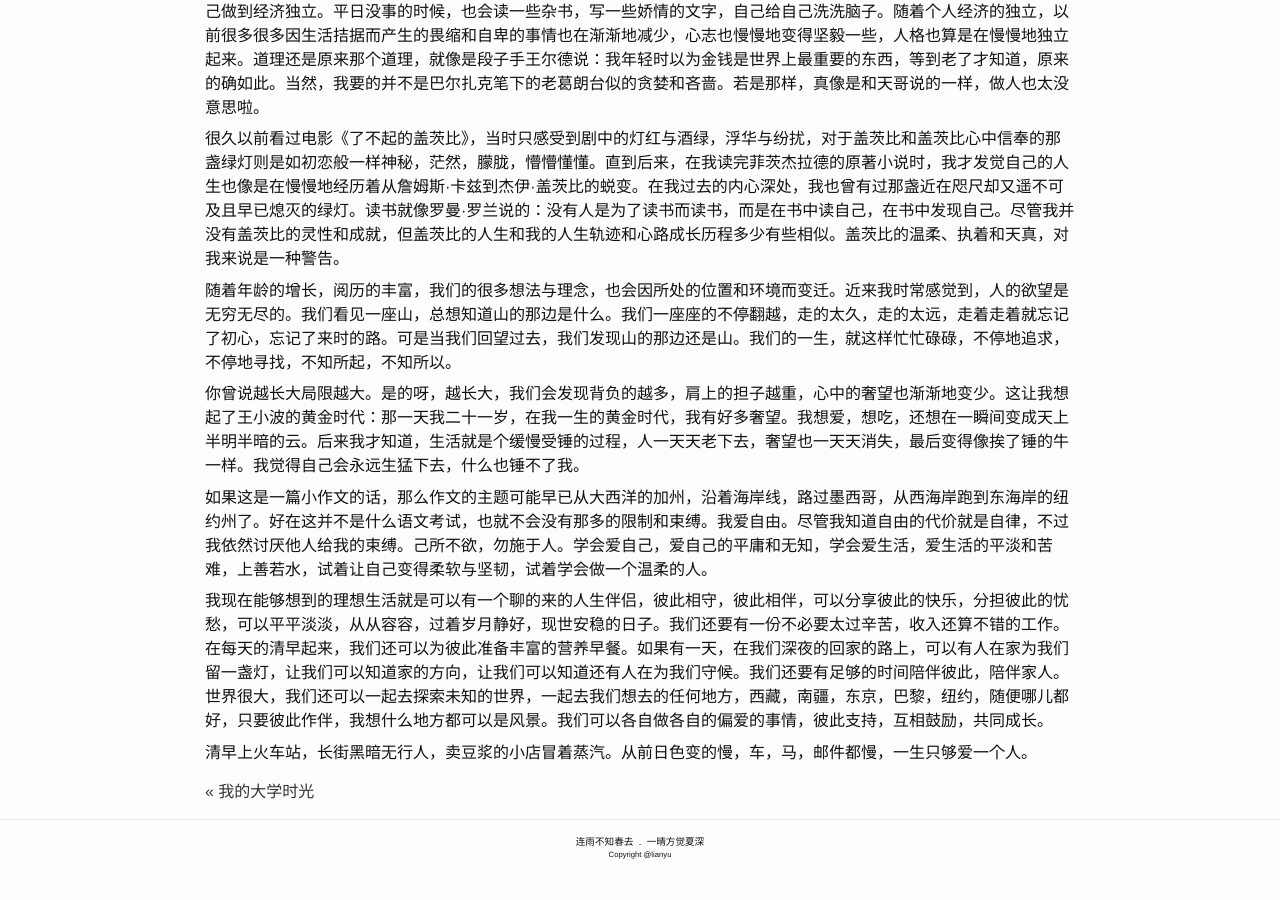
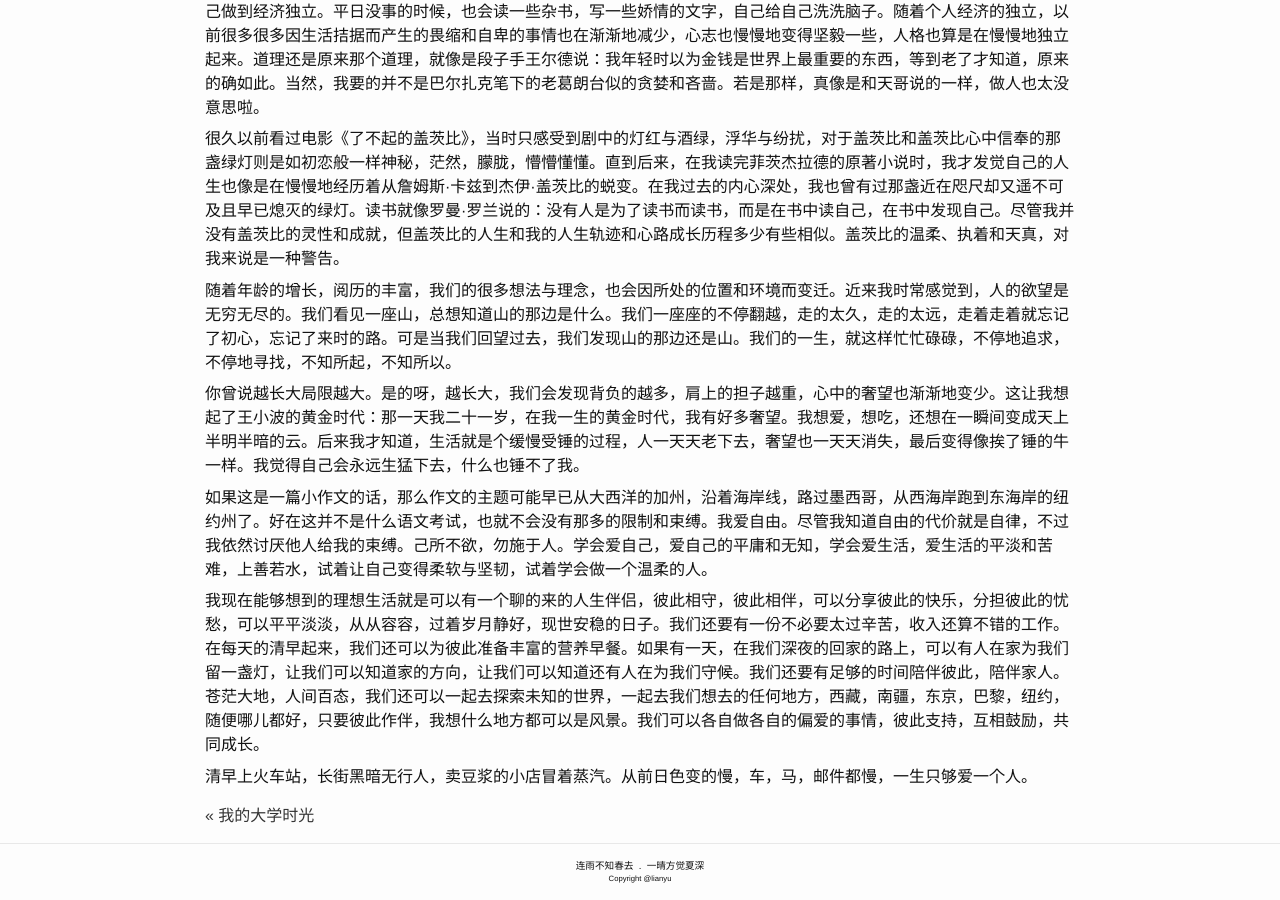
Before and after one commit to lianyu1115/lianyu, a Jekyll site: the page built from _essays/2021-02-22-我理想中的生活.md, in a window 1280 px wide and 900 px high, scrolled down 657 px. Built offline with Jekyll 4.4.1, drawn with Linux system fonts in a browser that asks for light colours; before the commit the page ends 1533 px from its top, so only the background shows below that.

Commit message:
Update 2021-02-22-我理想中的生活.md

```diff
--- a/_essays/2021-02-22-我理想中的生活.md
+++ b/_essays/2021-02-22-我理想中的生活.md
@@ -30,6 +30,6 @@
 
 如果这是一篇小作文的话，那么作文的主题可能早已从大西洋的加州，沿着海岸线，路过墨西哥，从西海岸跑到东海岸的纽约州了。好在这并不是什么语文考试，也就不会没有那多的限制和束缚。我爱自由。尽管我知道自由的代价就是自律，不过我依然讨厌他人给我的束缚。己所不欲，勿施于人。学会爱自己，爱自己的平庸和无知，学会爱生活，爱生活的平淡和苦难，上善若水，试着让自己变得柔软与坚韧，试着学会做一个温柔的人。
 
-我现在能够想到的理想生活就是可以有一个聊的来的人生伴侣，彼此相守，彼此相伴，可以分享彼此的快乐，分担彼此的忧愁，可以平平淡淡，从从容容，过着岁月静好，现世安稳的日子。我们还要有一份不必要太过辛苦，收入还算不错的工作。在每天的清早起来，我们还可以为彼此准备丰富的营养早餐。如果有一天，在我们深夜的回家的路上，可以有人在家为我们留一盏灯，让我们可以知道家的方向，让我们可以知道还有人在为我们守候。我们还要有足够的时间陪伴彼此，陪伴家人。世界很大，我们还可以一起去探索未知的世界，一起去我们想去的任何地方，西藏，南疆，东京，巴黎，纽约，随便哪儿都好，只要彼此作伴，我想什么地方都可以是风景。我们可以各自做各自的偏爱的事情，彼此支持，互相鼓励，共同成长。
+我现在能够想到的理想生活就是可以有一个聊的来的人生伴侣，彼此相守，彼此相伴，可以分享彼此的快乐，分担彼此的忧愁，可以平平淡淡，从从容容，过着岁月静好，现世安稳的日子。我们还要有一份不必要太过辛苦，收入还算不错的工作。在每天的清早起来，我们还可以为彼此准备丰富的营养早餐。如果有一天，在我们深夜的回家的路上，可以有人在家为我们留一盏灯，让我们可以知道家的方向，让我们可以知道还有人在为我们守候。我们还要有足够的时间陪伴彼此，陪伴家人。苍茫大地，人间百态，我们还可以一起去探索未知的世界，一起去我们想去的任何地方，西藏，南疆，东京，巴黎，纽约，随便哪儿都好，只要彼此作伴，我想什么地方都可以是风景。我们可以各自做各自的偏爱的事情，彼此支持，互相鼓励，共同成长。
 
 清早上火车站，长街黑暗无行人，卖豆浆的小店冒着蒸汽。从前日色变的慢，车，马，邮件都慢，一生只够爱一个人。
```
